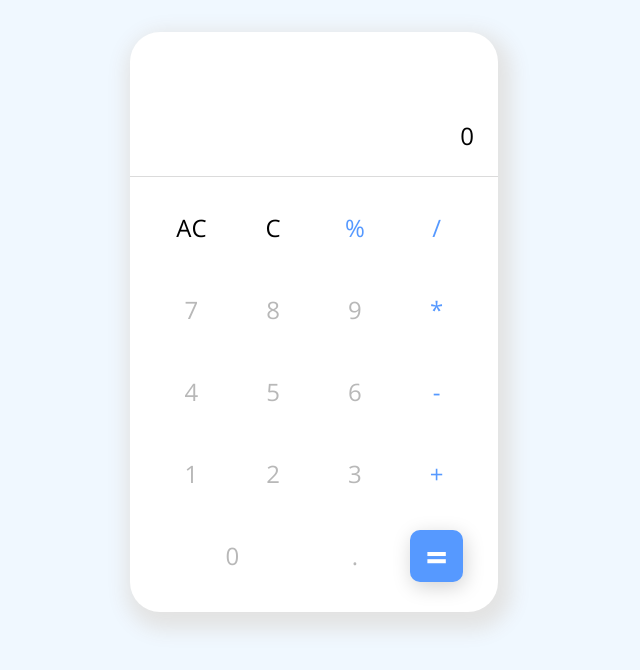
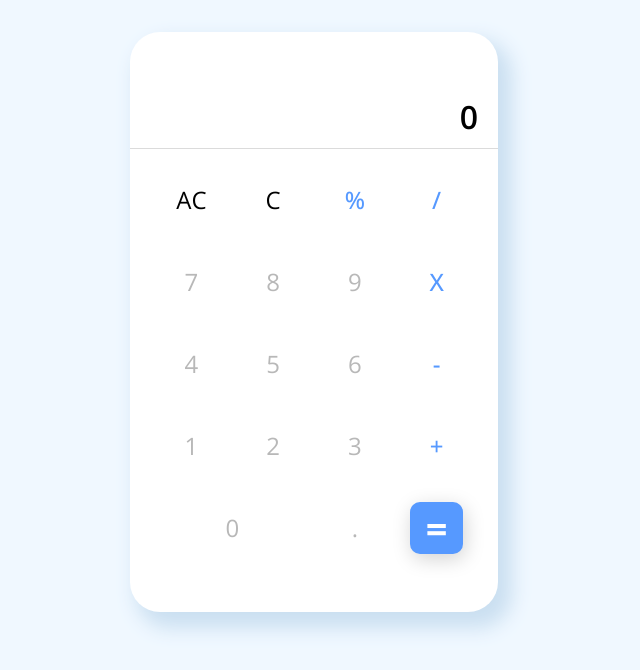
Before and after one commit to maxhillebr/odin-calculator, a plain HTML site: page index.html in a window 1280 px wide. Shown: the whole page, without its empty margins (326-966 px from the left). Drawn offline with nearby package versions, Linux system fonts and the light colour scheme.

Commit message:
small adjustements. nothing really changed.

```diff
--- a/index.html
+++ b/index.html
@@ -18,7 +18,7 @@
       <div class="calculator">
         <button value="reset" class="div1 reset">AC</button>
         <button value="9" class="div7 number">9</button>
-        <button value="*" class="div8 operant">*</button>
+        <button value="*" class="div8 operant">X</button>
         <button value="8" class="div6 number">8</button>
         <button value="4" class="div9 number">4</button>
         <button value="7" class="div5 number">7</button>
--- a/script.js
+++ b/script.js
@@ -267,7 +267,3 @@ function createDot2(event) {
     console.log("The currentNum1 with dot: " + currentNum2);
   }
 }
-
-// currentnum1 currentNum2 + "."
-// add one dot currentNum1 / currentNum2
-// check the current string if . is there. if true then dont add another dot
--- a/style.css
+++ b/style.css
@@ -13,14 +13,15 @@ body {
   height: 580px;
   width: 368px;
   background-color: white;
-  box-shadow: 5px 9px 20px 9px #e3e3e3;
+  box-shadow: 10px 12px 20px 4px #cadff1;
   border-radius: 30px;
 }
 
 .calc-display {
   text-align: right;
-  font-size: 1.5em;
-  padding: 1em;
+  font-size: 2em;
+  padding: 0 20px 10px 10px;
+  font-weight: 600;
   border-bottom: 1px solid #dbdbdb;
 }
 
@@ -90,6 +91,7 @@ button:active {
 .operant,
 .evaluate {
   color: #5699ff;
+  font-weight: 500;
 }
 
 .div1 {
```
